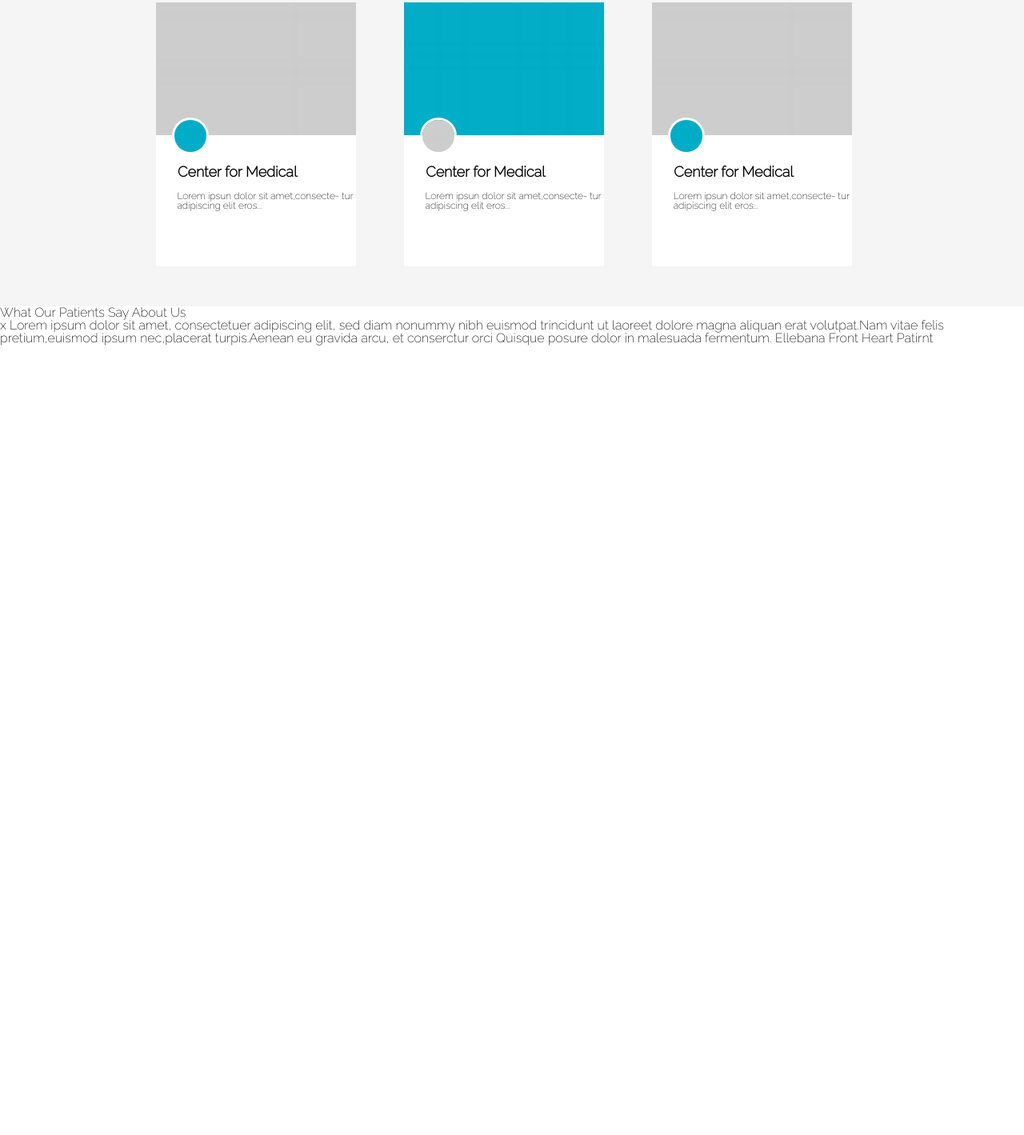
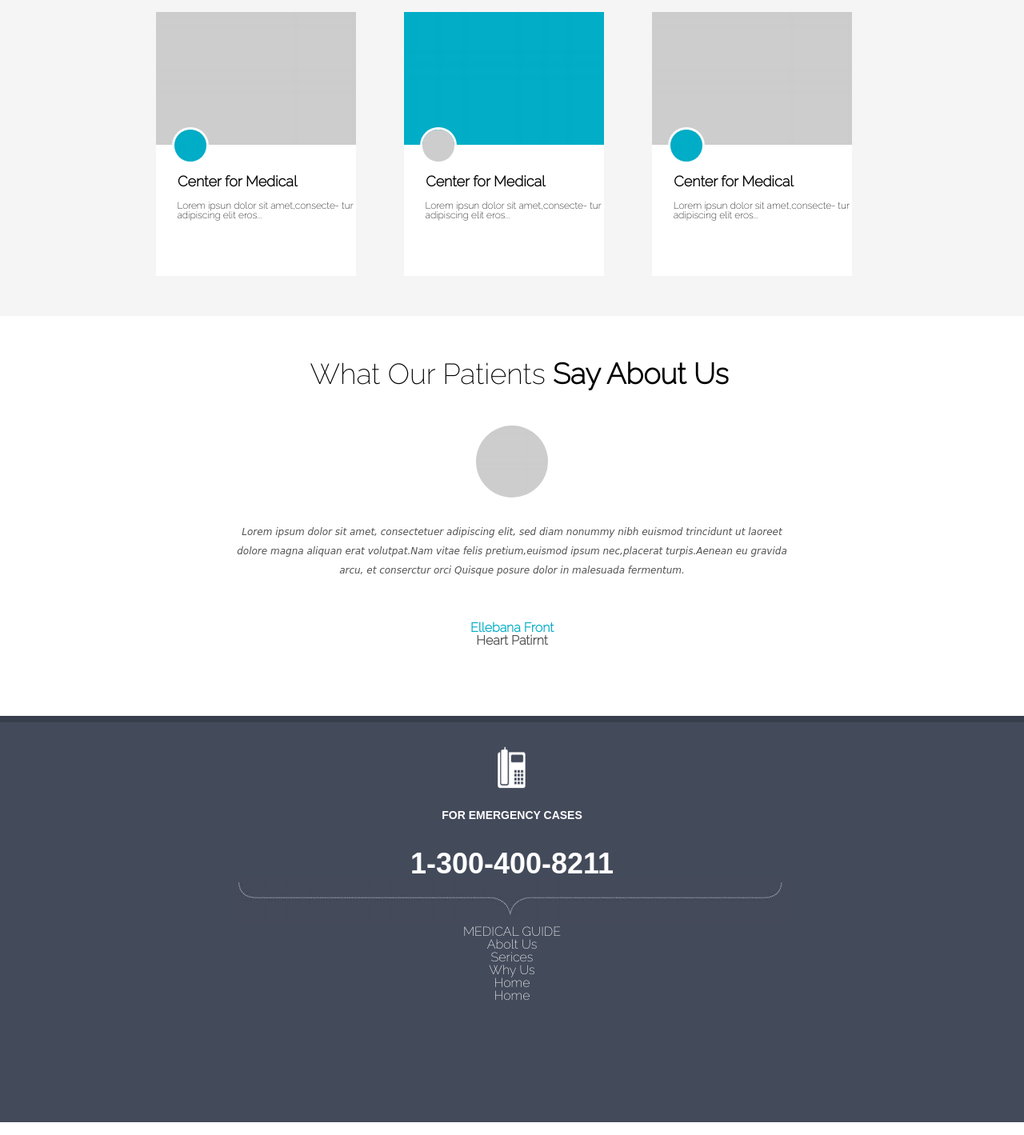
Before and after one commit to BDBento/pg-exe-medico, a plain HTML site: page index.html in a window 1280 px wide. Shown: the part 2800-4219 px from the top of the page at 80% size. Before the commit the page ends 3247 px from the top, so only its background shows below. Drawn offline with Linux system fonts and the light colour scheme; a web font is replaced by a local one.

Commit message:
reta final

```diff
--- a/index.html
+++ b/index.html
@@ -6,6 +6,7 @@
     <title>Medical guide</title>
 
     <link href="https://fonts.googleapis.com/css2?family=Raleway:wght@100;200&display=swap" rel="stylesheet">
+    <link href="https://fonts.googleapis.com/css2?family=Merienda+One&display=swap" rel="stylesheet">
 
     <link rel="stylesheet" type="text/css" href="reset.css">
     <link rel="stylesheet" type="text/css" href="style.css">
@@ -248,17 +249,54 @@
             </div>
         </div>
 
+        <div class="bloco6">
 
-            <h2>What Our Patients Say About Us</h2>x
+            <h2 class="titulo-medical-guide">What Our Patients <b>Say About Us</b></h2>
+
+            <img class="bloco6-img-boll" src="imagens/img-bloco5-1.png">
 
 
-            Lorem ipsum dolor sit amet, consectetuer adipiscing elit, sed diam nonummy nibh euismod trincidunt ut laoreet
+            <p class="bloco6-texto">Lorem ipsum dolor sit amet, consectetuer adipiscing elit, sed diam nonummy nibh euismod trincidunt ut laoreet
             dolore magna aliquan erat volutpat.Nam vitae felis pretium,euismod ipsum nec,placerat turpis.Aenean eu
-            gravida arcu, et conserctur orci Quisque posure dolor in malesuada fermentum.
+            gravida arcu, et conserctur orci Quisque posure dolor in malesuada fermentum.</p>
 
-            Ellebana Front
-            Heart Patirnt</p>
+            <div class="bloco6-ass">
+                <h3>Ellebana Front</h3>
+                <p>Heart Patirnt</p>
+            </div>
+        </div>
 
+        <div class="contatos-final">
+            <div class="fone-final">
+
+                <img src="imagens/fone.png" alt="imagem telefone">
+                <P>FOR EMERGENCY CASES</P>
+
+            </div>
+
+            <div class=num-fone>
+
+                <p>1-300-400-8211</p>
+
+                <img src="imagens/cochete.png">
+
+            </div>
+
+            <div class="contatos-final-menu">
+                <ul>
+                    <li>MEDICAL GUIDE
+                        <li>Abolt Us</li>
+                        <li>Serices</li>
+                        <li>Why Us</li>
+                        <li>Home</li>
+                        <li>Home</li>
+                    </li>
+                </ul>
+
+            </div>
+
+
+        </div>
 
             <script>
 
--- a/style.css
+++ b/style.css
@@ -283,7 +283,7 @@ a{
 }
 
 
-.bloco-doutores h3{
+.bloco-doutores h3,.bloco6-ass{
     color:#02adc6;
     font-weight: bold;
 }
@@ -294,7 +294,7 @@ a{
 }
 
 .bloco-doutores p{
-    font-size: 10px;
+    font-size: 12px;
     margin-bottom: 20px;
 }
 
@@ -383,6 +383,81 @@ a{
 }
 
 
+.bloco6{
+    text-align: center;
+    width: 710px;
+    height: 500px;
+    margin: 0 auto 0 auto;
+}
+
+.bloco6-img-boll{
+    width: 90px;
+    height: 90px;
+    border-radius: 45px;
+    position: relative;
+    top:2em;
+}
+
+.bloco6-texto{
+    color: rgb(82, 82, 82);
+    position: relative;
+    top:5em;
+    font-style: italic;
+    font-size: 12px;
+    line-height: 2;
+    font-family: 'Merienda One', cursive;
+    font-weight: normal ;
+}
+
+.bloco6-ass{
+    font-weight: bold;
+    position: relative;
+    margin: 0 auto 0 auto;
+    top: 7em;
+}
+
+.bloco6-ass p{
+    color: rgb(82, 82, 82);
+    top: 7em;
+    font-weight: unset;
+}
+
+.contatos-final{
+    background-color: #434a5a;
+    border-top:#373e4c solid 8px;
+    color: #ffffff;
+    text-align: center;
+    width: 100%;
+    height: 500px;
+    margin: 0 auto 0 auto;
+}
+
+.fone-final{
+position:relative;
+margin-top: 30px;
+font-weight: bold;
+}
+
+.fone-final img{
+    width: 50px;
+    height:60px;
+    margin-bottom: 1em;
+}
+.fone-final p{
+    font-size: 14px;
+    font-family: Arial, Helvetica, sans-serif;
+    font-weight: bold;
+}
+
+.num-fone p{
+    position: relative;
+    margin-top: 1em;
+    font-size: 36px;
+    font-family: Arial, Helvetica, sans-serif;
+    font-weight: bold;
+}
+
+
 
 
 
```
Also changed, not shown: imagens/cochete.png (added), imagens/fone.png (added).
